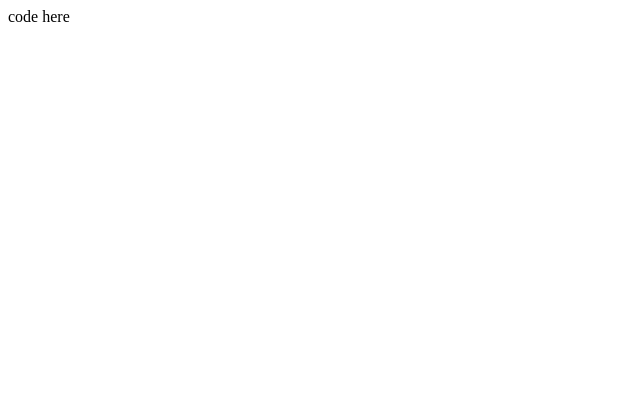
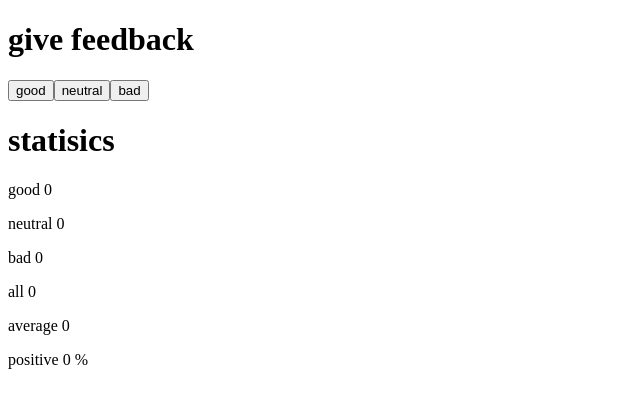
Before and after one commit to afsuyadi/full-stack-open, a React (Vite) app in the folder part1/unicafe/: page / in a window 1280 px wide. Shown: the top 408 px of the page, without its empty margins (0-640 px from the left). Built offline with nearby package versions, Linux system fonts and the light colour scheme.

Commit message:
feat: add 1.7 unicafe step 2

```diff
--- a/part1/unicafe/src/App.jsx
+++ b/part1/unicafe/src/App.jsx
@@ -5,10 +5,24 @@ const App = () => {
   const [good, setGood] = useState(0)
   const [neutral, setNeutral] = useState(0)
   const [bad, setBad] = useState(0)
+  const total = good + bad + neutral
+  const average = ((good * 1) + (bad * -1) + (neutral * 0)) / total
+  const positive = (good / total) * 100
 
   return (
     <div>
-      code here
+      <h1>give feedback</h1>
+      <button>good</button>
+      <button>neutral</button>
+      <button>bad</button>
+
+      <h1>statisics</h1>
+      <p>good {good}</p>
+      <p>neutral {neutral}</p>
+      <p>bad {bad}</p>
+      <p>all {total}</p>
+      <p>average {isNaN(average) ? 0 : average}</p>
+      <p>positive {isNaN(positive) ? 0 : positive} %</p>
     </div>
   )
 }
```
